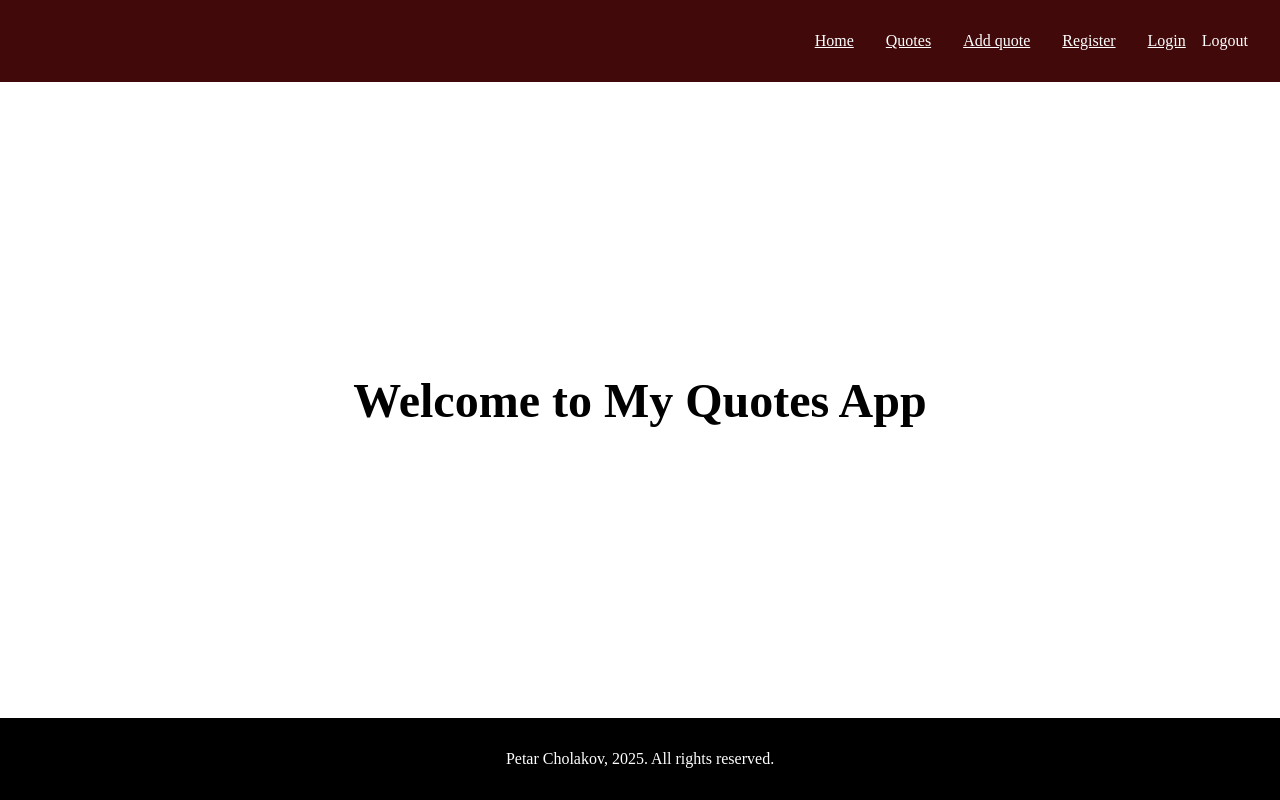
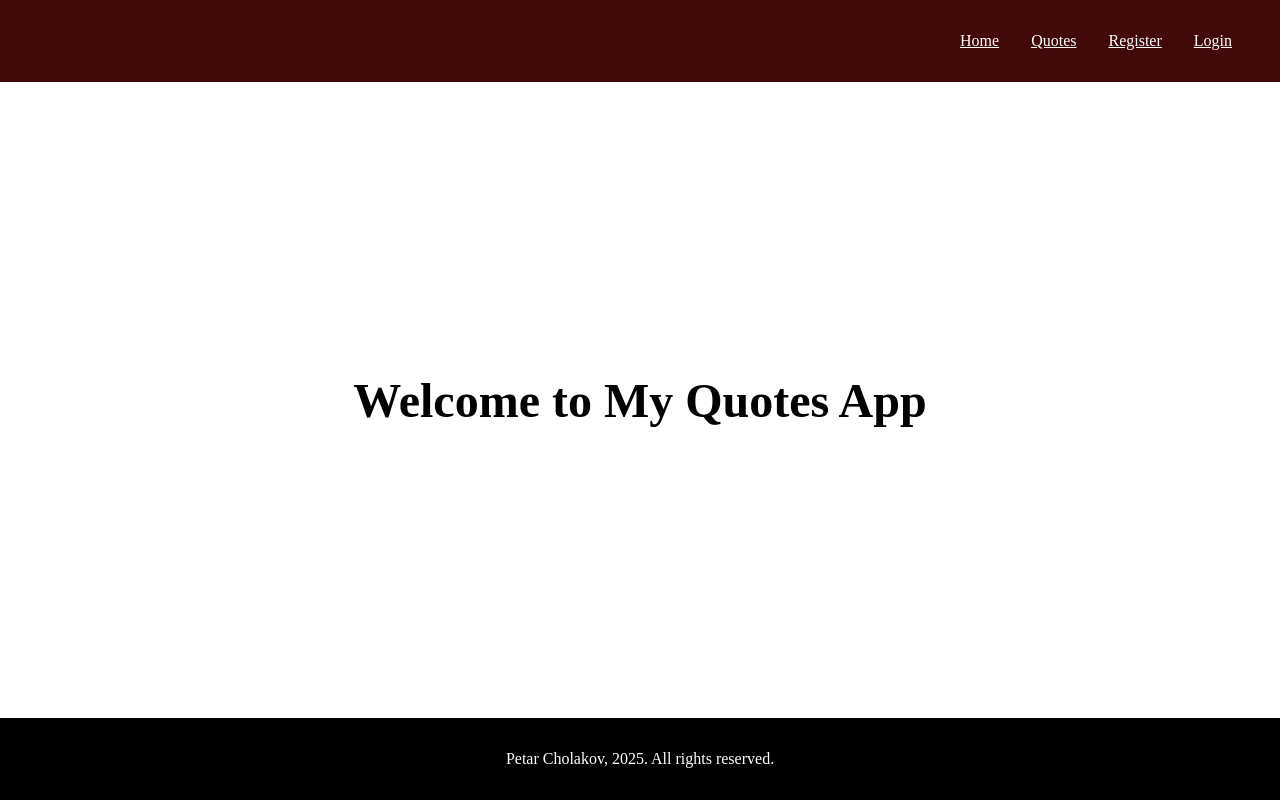
Before and after one commit to fanerotim/Quotes, a React (Vite) app in the folder client/vite-project/: page / in a window 1280 px wide. Built offline with nearby package versions, Linux system fonts and the light colour scheme.

Commit message:
add conditional rendering for certain routes for dev purposes

```diff
--- a/client/vite-project/src/components/navigation/Navigation.jsx
+++ b/client/vite-project/src/components/navigation/Navigation.jsx
@@ -1,17 +1,20 @@
 import './Navigation.scss'
 import { Link } from "react-router-dom";
 import Logout from '../logout/logout';
+import { useAuth } from '../../contexts/authContext';
 
 const Navigation = () => {
+
+    const { auth } = useAuth();
 
     return (
         <nav>
             <Link to='/'>Home</Link>
             <Link to='/quotes'>Quotes</Link>
-            <Link to='/quotes/add-quote'>Add quote</Link>
+            {auth ? <Link to='/quotes/add-quote'>Add quote</Link> : ''}
             <Link to='/users/register'>Register</Link>
             <Link to='/users/login'>Login</Link>
-            <Logout/>
+            {auth ? <Logout /> : ''}
         </nav>
     )
 }
```
